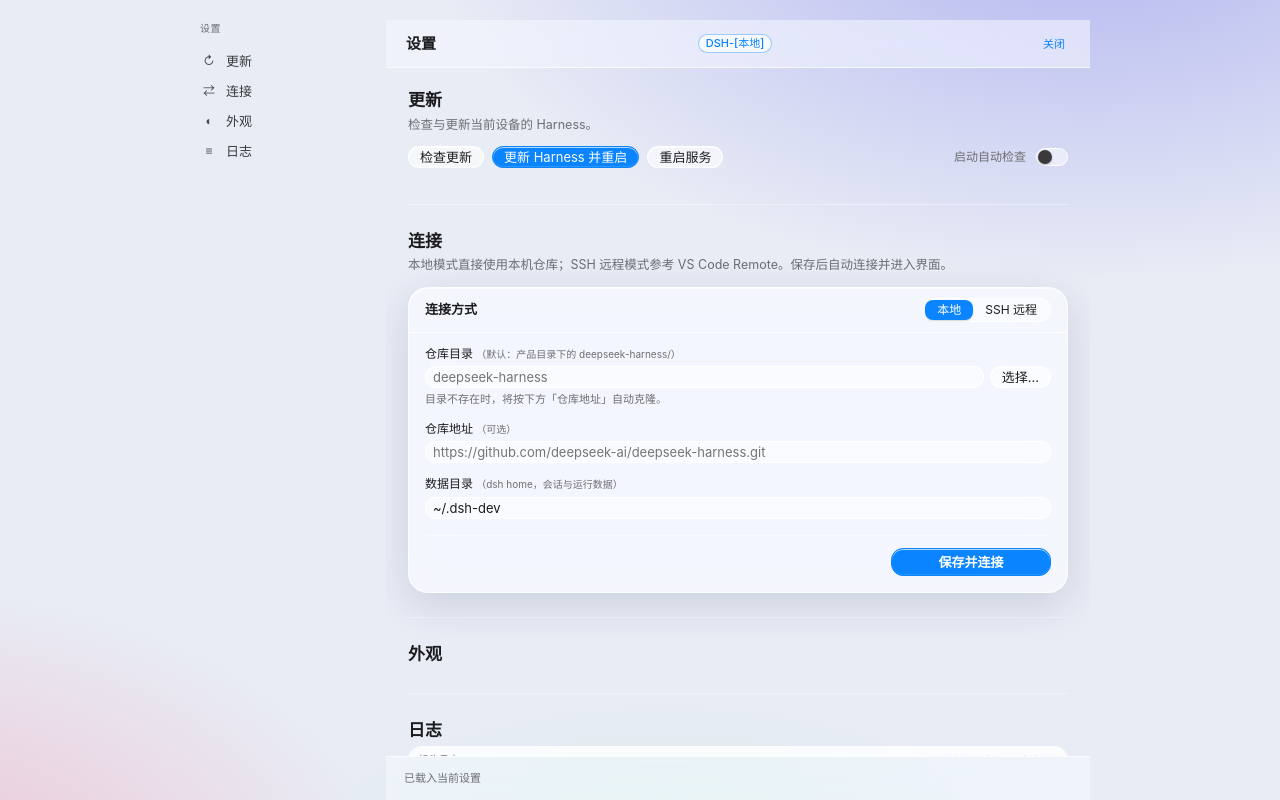
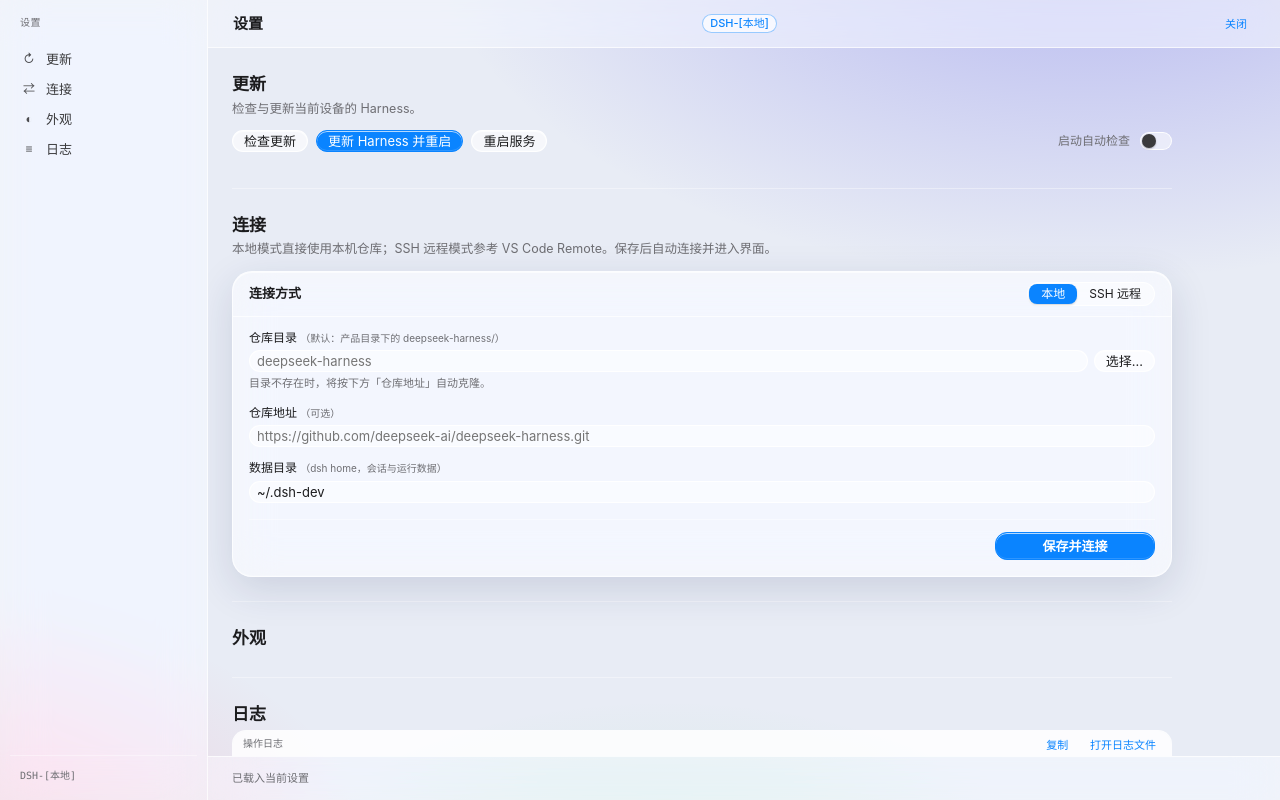
Before and after one commit to svengong/dsh-mac-desktop, an Electron app: page src/ui/settings.html in a window 1280 px wide. Drawn offline with Linux system fonts and the light colour scheme; no server answers.

Commit message:
fix(settings): stop the settings page reading as a narrow centred strip
The whole assembly was capped at 940px and centred inside the window, and the
reading column was capped again at 660px. The titlebar and footer rules
therefore stopped in mid-air with dead space either side, the locating rail
was a bare list floating on the background, and the panel read as a narrow
strip rather than a page.

- Drop the outer cap/centring: the pane's chrome (titlebar rule, footer,
  section dividers) now always spans the full width.
- The rail becomes a real surface pinned to the window edge: 208px, glass
  background, right border, and a foot carrying the terminal badge so the
  column is anchored at both ends.
- The reading column is 940px and left-anchored, so titlebar, content and
  footer share one left edge (measured: all at 232px).
- Theme cards are flex columns so a wrapping description no longer leaves a
  sibling card visibly shorter.

Also fixes the section locator, which was off by one section on a long jump:
the scroll spy was unlocked by a fixed 420ms timer, so mid-flight it re-picked
whatever had passed the probe line (jumping from 外观 to 日志). It now waits
for 'scrollend' with a timer as backstop, and the at-bottom branch keeps the
section pinned under the probe line instead of assuming the page bottom means
the last section is on screen.

```diff
--- a/src/ui/settings.html
+++ b/src/ui/settings.html
@@ -33,6 +33,7 @@
       <button type="button" data-sec="connection"><span class="nav-icon">⇄</span><span class="nav-label">连接</span><span class="nav-dot"></span></button>
       <button type="button" data-sec="appearance"><span class="nav-icon">◐</span><span class="nav-label">外观</span><span class="nav-dot"></span></button>
       <button type="button" data-sec="log"><span class="nav-icon">≡</span><span class="nav-label">日志</span><span class="nav-dot"></span></button>
+      <div class="settings-menu-foot" id="menu-foot">DSH-[本地]</div>
     </nav>
 
     <main class="settings-main">
@@ -245,8 +246,17 @@ function goToSection(section) {
   // log), so a trailing section simply cannot reach the top — clamping here
   // puts it as high as the page allows, which still shows it in full.
   const maxScroll = Math.max(0, scroll.scrollHeight - scroll.clientHeight)
-  scroll.scrollTo({ top: Math.min(maxScroll, Math.max(0, sectionOffset(section) - 20)), behavior: 'smooth' })
-  setTimeout(() => { spyLocked = false }, 420)
+  const target = Math.min(maxScroll, Math.max(0, sectionOffset(section) - 20))
+  scroll.scrollTo({ top: target, behavior: 'smooth' })
+  // The highlight was already set above; hold the spy until the smooth scroll
+  // has actually arrived. Releasing on a fixed timer let the scroll handler
+  // win the race on a long jump (it resolves every frame, so the moment the
+  // timer fired mid-flight the spy re-picked whatever passed the probe line —
+  // jumping from 外观 to 日志). Only unlock once the movement has settled, and
+  // fall back to the timer in case 'scrollend' never fires.
+  const unlock = () => { spyLocked = false }
+  if ('onscrollend' in scroll) scroll.addEventListener('scrollend', unlock, { once: true })
+  setTimeout(unlock, 700)
 }
 
 for (const button of menuButtons) button.addEventListener('click', () => goToSection(button.dataset.sec))
@@ -256,8 +266,17 @@ if (scroll !== null) {
     if (spyLocked) return
     // At the very bottom the LAST section is what the user is looking at,
     // even though its offset never crosses the probe line on a short window.
+    // Keep the section that is actually pinned under the top edge when it is
+    // still on screen: scrolling as far as the page allows is NOT the same as
+    // having reached the last section (on a short window 外观 can be the
+    // furthest one visible while 日志 sits just below it).
     if (scroll.scrollTop + scroll.clientHeight >= scroll.scrollHeight - 2) {
-      setActiveSection(SECTIONS[SECTIONS.length - 1])
+      const line = scroll.scrollTop + 24
+      let pinned = SECTIONS[0]
+      for (const id of SECTIONS) {
+        if (sectionOffset(id) <= line) pinned = id
+      }
+      setActiveSection(pinned)
       return
     }
     const line = scroll.scrollTop + 24
@@ -628,6 +647,7 @@ api.getState().then(state => {
   activeMode = s.mode === 'ssh' ? 'ssh' : 'local'
   deviceTerminal = state.terminal || (activeMode === 'ssh' ? 'SSH' : '本地')
   $('titlebar-terminal').textContent = `DSH-[${deviceTerminal}]`
+  const foot = $('menu-foot'); if (foot) foot.textContent = `DSH-[${deviceTerminal}]`
   sshHostEntries = state.sshHosts
   const select = $('ssh-host'); const current = s.ssh?.host ?? ''; select.textContent = ''
   for (const entry of state.sshHosts) {
--- a/src/ui/shell.css
+++ b/src/ui/shell.css
@@ -693,14 +693,15 @@ body.shell-workspace {
 
 /* Settings panel embedded in the workspace frame: the frame already owns
    section navigation, so the old settings-window sidebar is hidden. The
-   locating rail is part of the page itself and stays. */
+   locating rail is part of the page itself and stays — it is what tells the
+   reader where they are in the single scrolling page. */
 body.embedded .settings-shell .settings-sidebar { display: none; }
 body.embedded .settings-shell {
   height: 100%;
 }
 
 body.embedded .settings-titlebar {
-  padding-left: 14px;
+  padding-left: var(--ds-space-5);
 }
 
 .titlebar-terminal {
@@ -820,37 +821,61 @@ body.embedded .settings-titlebar .titlebar-actions {
 
 /* Two columns on one page: a left rail that LOCATES sections (nothing
    collapses — every section stays on the single scrolling page) and the
-   content, centred as a whole so a wide window does not stretch the copy. */
+   content beside it.
+
+   The rail is a real surface anchored to the window edge, and the titlebar /
+   footer rules run the full width of the content pane. Capping the whole
+   assembly at 940px and centring it left the chrome's borders stopping in
+   mid-air with dead space either side — the panel read as a narrow strip
+   floating in the window. Only the COLUMN of text is capped now; the frame
+   around it always fills the pane. */
 .settings-shell {
   display: flex;
   width: 100%;
   height: 100vh;
   min-height: 0;
   overflow: hidden;
-  justify-content: center;
 }
 
 .settings-inner {
   display: flex;
   width: 100%;
-  max-width: 940px;
   min-height: 0;
-  padding: var(--ds-space-5) var(--ds-space-5) 0;
-  gap: var(--ds-space-5);
+  padding: 0;
+  gap: 0;
 }
 
 .settings-menu {
   flex: none;
-  width: 176px;
+  width: 208px;
   display: flex;
   flex-direction: column;
   gap: 2px;
-  align-self: flex-start;
-  padding-top: 2px;
+  align-self: stretch;
+  padding: var(--ds-space-4) 10px var(--ds-space-4);
+  background: var(--ds-sidebar-bg);
+  border-right: var(--ds-border-width) solid var(--ds-border);
+  backdrop-filter: blur(var(--ds-blur)) saturate(var(--ds-saturate));
+  -webkit-backdrop-filter: blur(var(--ds-blur)) saturate(var(--ds-saturate));
+}
+
+/* Pins the rail's identity to the bottom so the column is anchored at both
+   ends instead of trailing off into empty space below the four entries. */
+.settings-menu-foot {
+  margin-top: auto;
+  padding: var(--ds-space-3) 10px 0;
+  border-top: var(--ds-border-width) solid color-mix(in srgb, var(--ds-border) 55%, transparent);
+  color: var(--ds-text-muted);
+  font-family: var(--ds-mono);
+  font-size: var(--ds-font-size-xs);
+  line-height: 1.6;
+  overflow: hidden;
+  text-overflow: ellipsis;
+  white-space: nowrap;
 }
 
 .settings-menu-title {
-  padding: 0 10px var(--ds-space-2);
+  padding: 0 10px var(--ds-space-3);
   color: var(--ds-text-muted);
   font-family: var(--ds-mono);
   font-size: var(--ds-font-size-xs);
@@ -914,12 +939,17 @@ body.embedded .settings-titlebar .titlebar-actions {
 .settings-menu button[data-dot="1"] .nav-dot { display: block; }
 .settings-menu button.active .nav-dot { background: #fff; box-shadow: none; }
 
-/* Content is centred inside the right column too, so the measure stays
-   readable regardless of window width. */
+/* The reading column is CAPPED so long-form copy keeps a comfortable measure,
+   while the pane's own chrome (titlebar rule, footer, section dividers) always
+   spans the full width. Left-anchored rather than centred: the column then
+   shares one left edge with the titlebar above it and the footer below, so the
+   whole panel reads as one surface instead of a strip floating mid-window.
+   940px is wide enough that the connection card's paired fields no longer
+   crowd each other. */
 .settings-content {
   width: 100%;
-  max-width: 660px;
-  margin: 0 auto;
+  max-width: 940px;
+  margin: 0;
 }
 
 .settings-sidebar {
@@ -1046,7 +1076,9 @@ body.embedded .settings-titlebar .titlebar-actions {
   display: flex;
   align-items: center;
   gap: var(--ds-space-3);
-  padding: 0 var(--ds-space-4) 0 var(--ds-space-5);
+  /* Same inline padding as .settings-scroll, so the title sits on the exact
+     left edge of the reading column instead of drifting from it. */
+  padding: 0 var(--ds-space-6);
   border-bottom: var(--ds-border-width) solid var(--ds-border);
   background: color-mix(in srgb, var(--ds-sidebar-bg) 72%, var(--ds-bg));
   backdrop-filter: blur(var(--ds-blur)) saturate(var(--ds-saturate));
@@ -1070,6 +1102,11 @@ body.embedded .settings-titlebar .titlebar-actions {
   font-weight: var(--ds-font-weight-semibold);
   letter-spacing: 0;
 }
+
+/* The titlebar is a window-level strip, so its text is nudged to the same
+   optical edge as the reading column below it rather than to its own padding
+   box — otherwise the heading looks 1–2px out of line with the content. */
+.settings-title-group { padding-left: 1px; }
 
 .settings-titlebar .titlebar-subtitle {
   color: var(--ds-text-muted);
@@ -1094,7 +1131,7 @@ body.embedded .settings-titlebar .titlebar-actions {
   /* No bottom spacer: scrolling to the end must land on the last section,
      not on empty space below it. Locating a section therefore clamps to the
      furthest scrollable position — see goToSection in settings.html. */
-  padding: var(--ds-space-5) var(--ds-space-4) var(--ds-space-5);
+  padding: var(--ds-space-6) var(--ds-space-6) var(--ds-space-5);
 }
 
 .settings-section {
@@ -1126,7 +1163,7 @@ body.embedded .settings-titlebar .titlebar-actions {
   align-items: center;
   justify-content: space-between;
   gap: var(--ds-space-3);
-  padding: var(--ds-space-2) 18px;
+  padding: var(--ds-space-2) var(--ds-space-6);
   border-top: var(--ds-border-width) solid var(--ds-border);
   background: color-mix(in srgb, var(--ds-surface) 70%, transparent);
   backdrop-filter: blur(var(--ds-blur)) saturate(var(--ds-saturate));
@@ -1617,8 +1654,13 @@ body.embedded .settings-titlebar .titlebar-actions {
   gap: var(--ds-space-3);
 }
 
+/* A flex COLUMN so a card fills its grid cell: without it the <button> sizes
+   to its own content, leaving a card with a one-line description visibly
+   shorter than a neighbour whose description wraps to two lines. */
 .theme-card {
   position: relative;
+  display: flex;
+  flex-direction: column;
   padding: var(--ds-space-3);
   border: var(--ds-border-width) solid var(--ds-border);
   border-radius: var(--ds-radius);
```
